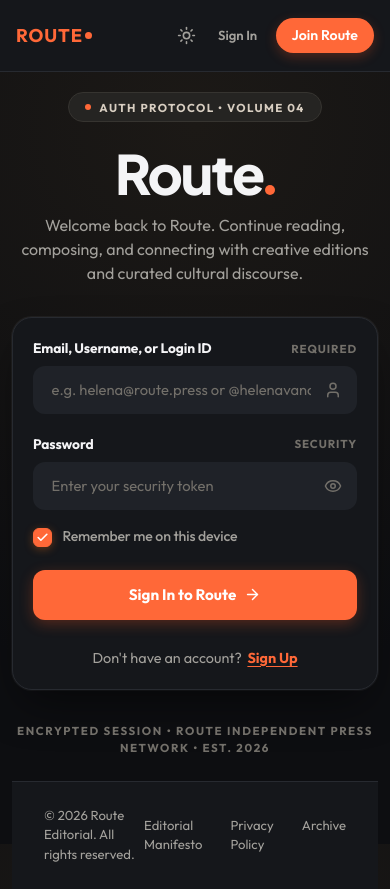
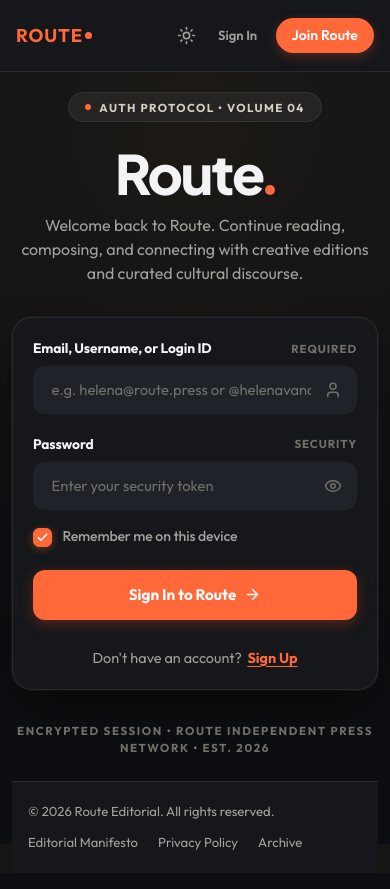
Before and after one commit to nadanashat1/-Social-Media-App, a React (Vite) app: page /signin in a window 390 px wide. Built offline with nearby package versions, Linux system fonts and the light colour scheme.

Commit message:
Add responsive styles for footer in layout.css

```diff
--- a/src/styles/layout.css
+++ b/src/styles/layout.css
@@ -952,3 +952,8 @@
   .profile-actions { flex-wrap: wrap; }
   .profile-metrics { gap: 1.25rem !important; flex-wrap: wrap; }
 }
+
+@media (max-width: 600px) {
+  .site-footer { flex-direction: column; align-items: flex-start; gap: 0.75rem; padding: 1.25rem 1rem; }
+  .footer-links { flex-wrap: wrap; gap: 0.5rem 1.25rem; }
+}
```
